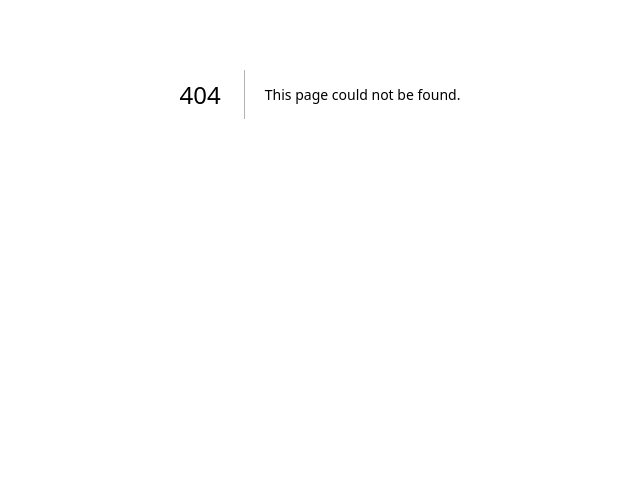
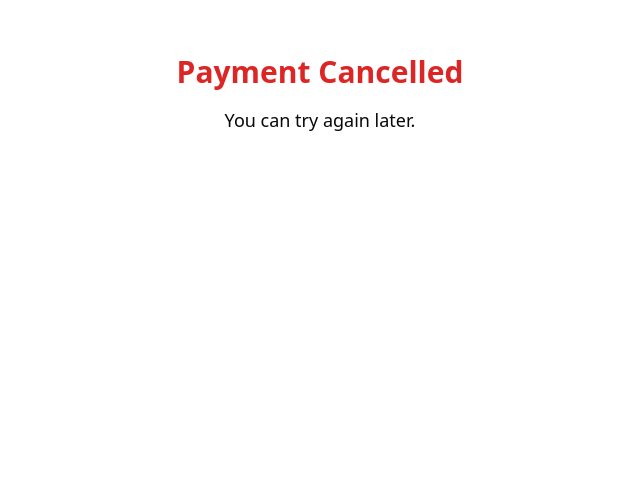
Before and after one commit to IzmaRao/Hacthone-3, a Next.js app: page /cancel in a window 1280 px wide. Before the commit this address had no page. Shown: the part 306-800 px from the top of the page, without its empty margins (320-960 px from the left). Built offline with nearby package versions, Linux system fonts and the light colour scheme.

Commit message:
Create page.tsx

```diff
--- /dev/null
+++ b/src/app/cancel/page.tsx
@@ -0,0 +1,8 @@
+const CancelPage: React.FC = () => (
+    <div className="flex flex-col items-center justify-center min-h-screen">
+        <h1 className="text-3xl font-bold text-red-600">Payment Cancelled</h1>
+        <p className="text-lg mt-4">You can try again later.</p>
+    </div>
+);
+
+export default CancelPage;
```
